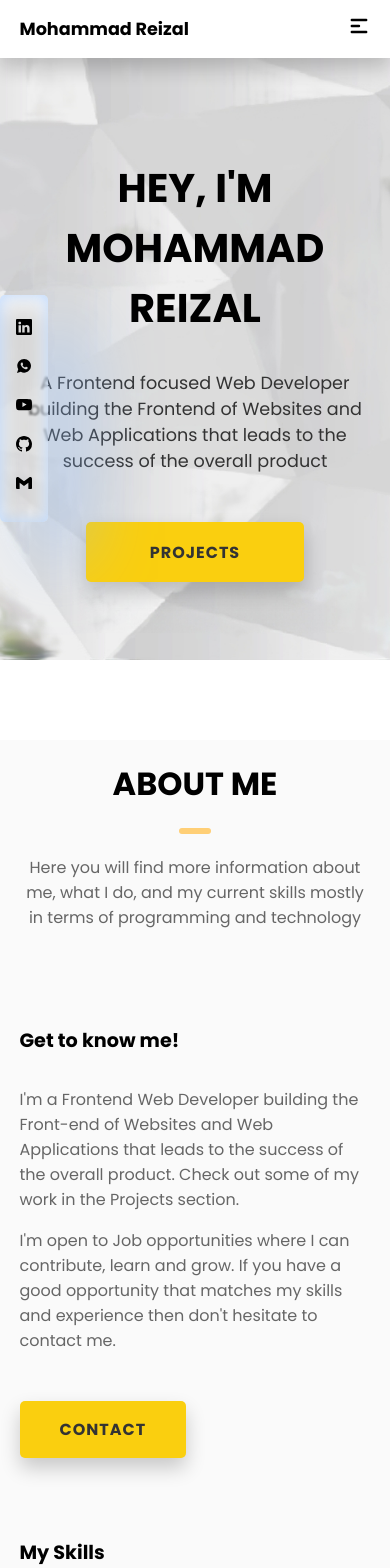
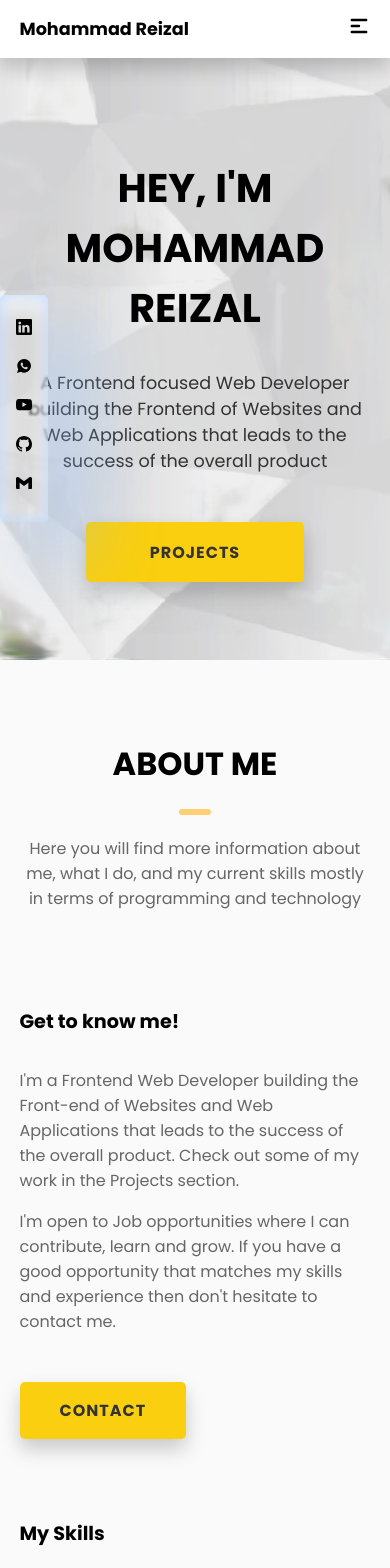
Before and after one commit to ReizalPambuko/Portofolio-news, a React (Create React App) app: page / in a window 390 px wide. Shown: the top 1568 px of the page. Built offline with nearby package versions, Linux system fonts and the light colour scheme.

Commit message:
ganti padding

```diff
--- a/src/component/about/about.css
+++ b/src/component/about/about.css
@@ -70,7 +70,7 @@
 
 @media screen and (max-width: 600px) {
   .container__about {
-    margin: 5rem 0;
+    padding: 5rem 0;
   }
   .judul h2 {
     font-size: 2rem;
```
